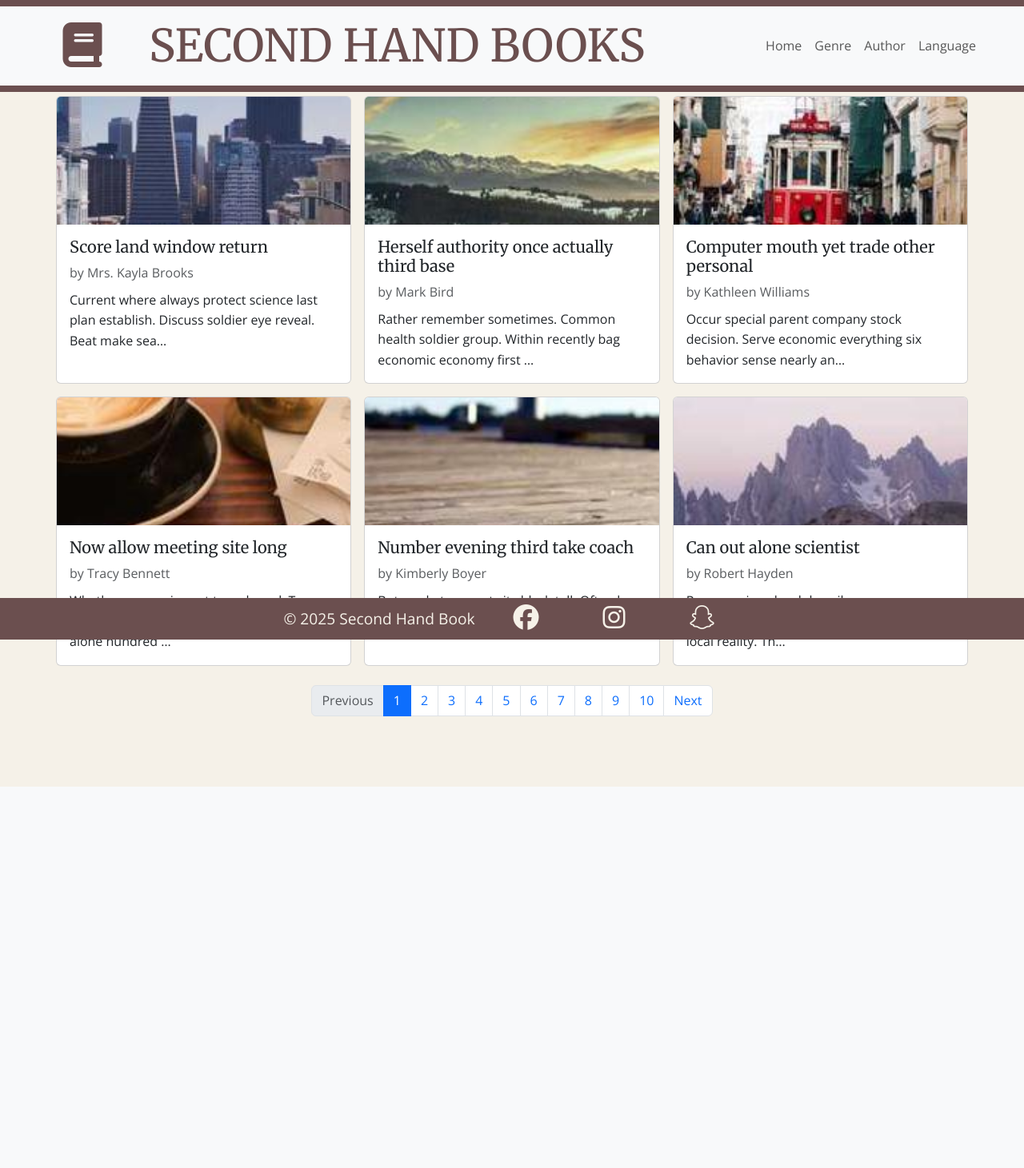
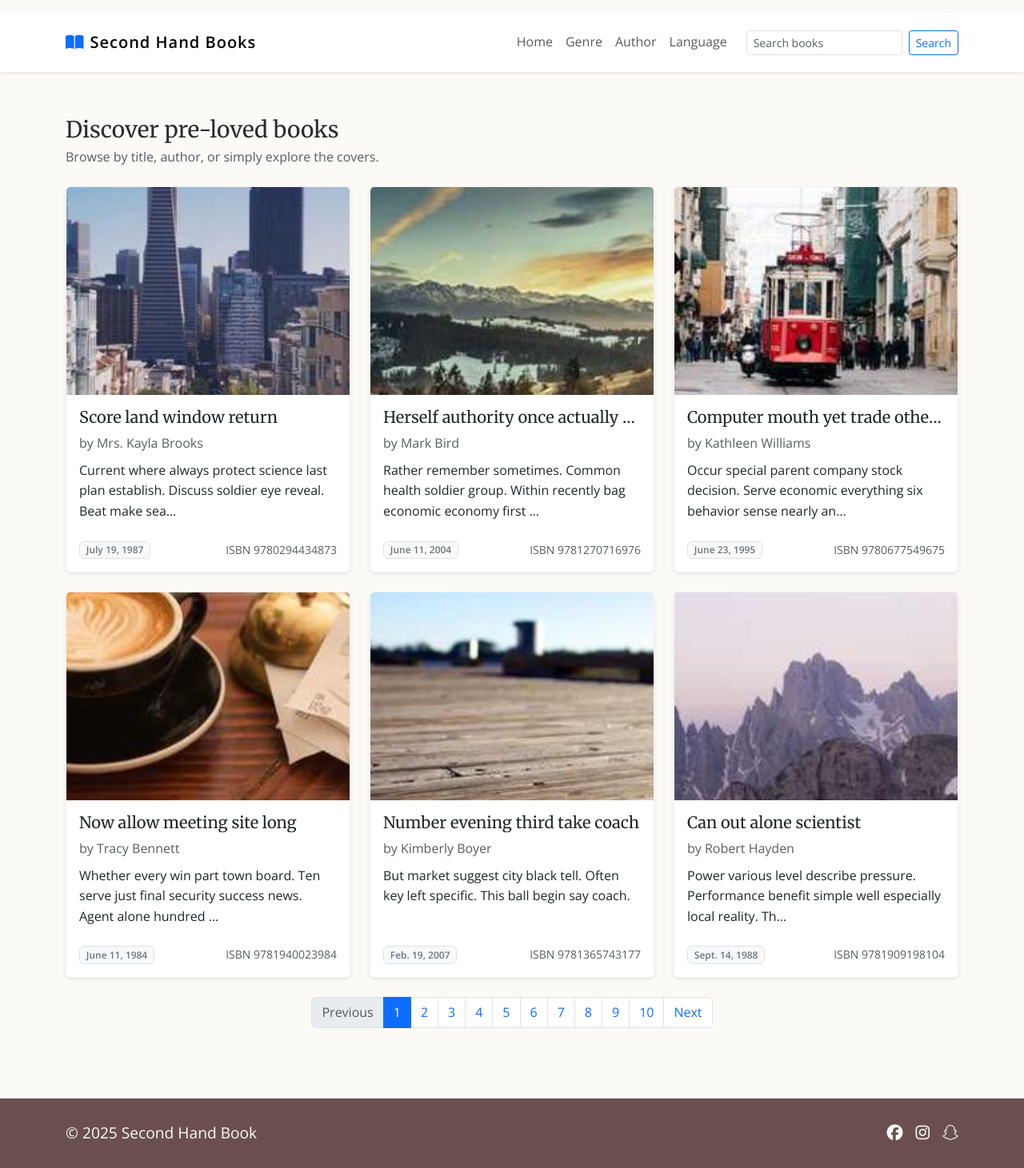
Before and after one commit to ChrisQ557/second_hand_book, a Django app: page / in a window 1280 px wide. Shown: the whole page at 80% size. Before the commit the page ends 984 px from the top, so only its background shows below. Run offline with Django 4.2, Linux system fonts and the light colour scheme; data comes from the database, SQL or seed files in the repository; some libraries are stand-ins or nearby versions.

Commit message:
changes in html and css file for a more appealing look

```diff
--- a/books/templates/books/book_list.html
+++ b/books/templates/books/book_list.html
@@ -4,32 +4,37 @@
 {% block title %}All Books | Second Hand Book{% endblock %}
 
 {% block nav_heading %}
-<span class="navbar-text ms-3">
-  <h1 class="mb-0">
-    <a href="{% url 'books:book_list' %}" class="text-decoration-none text-reset mb-0 display-4"><i class="fas fa-book me-5"></i>SECOND HAND BOOKS</a>
-  </h1>
-</span>
 {% endblock %}
 
 {% block body_class %}book-list-bg{% endblock %}
 
 {% block content %}
 <div class="container py-4">
+  <div class="d-flex align-items-center justify-content-between mb-4">
+    <div>
+      <h1 class="h3 mb-1">Discover pre-loved books</h1>
+      <p class="text-muted mb-0">Browse by title, author, or simply explore the covers.</p>
+    </div>
+  </div>
   <div class="row row-cols-1 row-cols-md-3 g-4">
     {% for book in page_obj %}
     <div class="col">
       <a href="{% url 'books:book_detail' slug=book.slug %}" class="text-decoration-none text-reset">
-        <div class="card h-100">
+        <div class="card h-100 shadow-sm book-card">
         {% if book.cover %}
-        <img src="{{ book.cover.url }}" class="card-img-top" alt="Cover of {{ book.title }}">
+        <img src="{{ book.cover.url }}" class="card-img-top book-cover" alt="Cover of {{ book.title }}">
         {% else %}
-        <img src="{% static 'images/placeholder.png' %}" class="card-img-top" alt="No cover available">
+        <img src="{% static 'images/placeholder.png' %}" class="card-img-top book-cover" alt="No cover available">
         {% endif %}
         <div class="card-body d-flex flex-column">
-          <h5 class="card-title">{{ book.title }}</h5>
-          <p class="card-text text-muted mb-2">by {{ book.author }}</p>
+          <h5 class="card-title text-truncate" title="{{ book.title }}">{{ book.title }}</h5>
+          <p class="card-text text-muted mb-2 text-truncate" title="{{ book.author }}">by {{ book.author }}</p>
           <p class="card-text flex-grow-1">{{ book.description|truncatechars:100 }}</p>
-                  </div>
+          <div class="mt-2 d-flex align-items-center justify-content-between">
+            <span class="badge bg-light text-secondary border">{{ book.published_date }}</span>
+            <span class="small text-muted">ISBN {{ book.isbn }}</span>
+          </div>
+        </div>
       </div>
       </a>
     </div>
--- a/static/css/base.css
+++ b/static/css/base.css
@@ -1,9 +1,12 @@
 /* Base stylesheet for the Second Hand Book Shop */
 :root {
   --color-primary: #6b4f4f;        /* Warm brown */
-  --color-secondary: #f5f1e8;      /* Soft parchment beige */
-  --color-accent: #8a9a5b;         /* Olive green accent */
-  --color-text: #333333;           /* Dark text on light background */
+  --color-secondary: #fbfaf7;      /* Softer parchment */
+  --color-accent: #6c9a8b;         /* Muted teal accent */
+  --color-text: #2b2b2b;           /* Dark text on light background */
+  --color-muted: #6c757d;
+  --color-card: #ffffff;
+  --shadow-sm: 0 6px 16px rgba(0,0,0,.06);
 }
 
 /* Reserve vertical scrollbar space to prevent layout shift between pages */
@@ -41,12 +44,17 @@ a:hover {
   text-decoration: underline;
 }
 
-header, footer {
+header {
+  position: sticky;
+  top: 0;
+  z-index: 1020;
+}
+
+footer {
   background: var(--color-primary);
   color: var(--color-secondary);
-  padding: 0.5rem 0;
+  padding: 0.75rem 0;
   text-align: center;
-  position: fixed;
   width: 100%;
   left: 0;
   z-index: 1000;
@@ -102,17 +110,13 @@ footer p {
   text-align: center;
 }
 
-.container-fluid {
-  max-width: 1200px;
-  margin: 0 auto;
-  align-items: center;
+.container {
+  max-width: 1140px;
 }
 
-main {
+.page-main {
   flex: 1;
-  /* add bottom padding equal to footer height to avoid overlap */
-  padding: 6rem 2rem 3rem;
-  overflow: auto;
+  padding: 2rem 1rem 3rem;
 }
 
 /* Book list spacing from navbar */
@@ -121,15 +125,18 @@ main {
   padding-top: 1rem;
 }
 
-.book-list-bg .card {
-  /* total viewport minus header/footer (e.g. 6rem) divided by 2 rows */
-  height: calc((100vh - 6rem) / 2);
-  /* ensure width spans its grid column */
-  width: 100%;
+.book-card {
+  border: 1px solid rgba(0,0,0,.05);
+  transition: transform .15s ease, box-shadow .15s ease;
+  background: var(--color-card);
+}
+.book-card:hover {
+  transform: translateY(-2px);
+  box-shadow: var(--shadow-sm);
 }
 
-.book-list-bg .card-img-top {
-  height: 20vh;
+.book-cover {
+  height: 220px;
   object-fit: cover;
 }
 
@@ -170,21 +177,11 @@ main {
 }
 
 .book-list-bg .row {
-  display: grid;
-  grid-template-columns: 1fr;
-  gap: 1rem;
   height: auto;
 }
-.book-list-bg .col {
-  display: contents;
-}
 @media (min-width: 576px) {
-  .book-list-bg .row {
-    grid-template-columns: repeat(2, 1fr);
-  }
+  .book-cover { height: 240px; }
 }
 @media (min-width: 768px) {
-  .book-list-bg .row {
-    grid-template-columns: repeat(3, 1fr);
-  }
+  .book-cover { height: 260px; }
 }
--- a/templates/base.html
+++ b/templates/base.html
@@ -14,51 +14,56 @@
         href="https://fonts.googleapis.com/css2?family=Merriweather:wght@400;700&family=Open+Sans:wght@400;600&display=swap"
         rel="stylesheet">
     <link rel="stylesheet" href="{% static 'css/base.css' %}">
+    <style>
+      /* Inline critical tweaks so header/footer render nicely before CSS loads */
+      .navbar-brand span { letter-spacing: 1px; }
+    </style>
     <script defer src="https://kit.fontawesome.com/b3ee77d113.js" crossorigin="anonymous"></script>
 </head>
 
 <body class="{% block body_class %}{% endblock %}">
-    <header>
-        <nav class="navbar navbar-expand-lg navbar-light bg-light">
-            <div class="container-fluid">
-
-                {% block nav_heading %}
-                {% endblock %}
+    <header class="shadow-sm">
+        <nav class="navbar navbar-expand-lg navbar-light bg-white py-3">
+            <div class="container">
+                <a class="navbar-brand d-flex align-items-center" href="{% url 'books:book_list' %}">
+                    <i class="fas fa-book-open text-primary me-2"></i>
+                    <span class="fw-bold">Second Hand Books</span>
+                </a>
+                {% block nav_heading %}{% endblock %}
                 <button class="navbar-toggler" type="button" data-bs-toggle="collapse"
                     data-bs-target="#navbarNavAltMarkup" aria-controls="navbarNavAltMarkup" aria-expanded="false"
                     aria-label="Toggle navigation">
                     <span class="navbar-toggler-icon"></span>
                 </button>
                 <div class="collapse navbar-collapse" id="navbarNavAltMarkup">
-                    <ul class="navbar-nav ms-auto">
-                        <li class="nav-item">
-                            <a class="nav-link" href="{% url 'books:book_list' %}">Home</a>
+                    <ul class="navbar-nav ms-auto align-items-lg-center">
+                        <li class="nav-item"><a class="nav-link" href="{% url 'books:book_list' %}">Home</a></li>
+                        <li class="nav-item"><a class="nav-link" href="#">Genre</a></li>
+                        <li class="nav-item"><a class="nav-link" href="#">Author</a></li>
+                        <li class="nav-item"><a class="nav-link" href="#">Language</a></li>
+                        <li class="nav-item ms-lg-3">
+                            <form class="d-flex" role="search">
+                                <input class="form-control form-control-sm me-2" type="search" placeholder="Search books" aria-label="Search">
+                                <button class="btn btn-sm btn-outline-primary" type="submit">Search</button>
+                            </form>
                         </li>
-                        <li class="nav-item">
-                            <a class="nav-link" href="#">Genre</a>
-                        </li>
-                        <li class="nav-item">
-                            <a class="nav-link" href="#">Author</a>
-                        </li>
-                        <li class="nav-item">
-                            <a class="nav-link" href="#">Language</a>
-                        </li>
-
-
-
                     </ul>
                 </div>
             </div>
         </nav>
     </header>
-    <main class="mt-2">
+    <main class="page-main">
         {% block content %}{% endblock %}
     </main>
-    <footer>
-        <p>&copy; 2025 Second Hand Book</p>
-        <a href="http://www.facebook.com" target="_blank" rel="noopener"><i class="fa-brands fa-facebook fa-2x"></i></a>
-        <a href="http://www.instagram.com" target="_blank" recopyrightl="noopener"><i class="fa-brands fa-instagram fa-2x"></i></a>
-        <a href="http://www.snapchat.com" target="_blank" rel="noopener"><i class="fa-brands fa-snapchat fa-2x"></i></a>
+    <footer class="site-footer">
+        <div class="container d-flex flex-column flex-md-row align-items-center justify-content-between gap-3 py-3">
+            <p class="mb-0">&copy; 2025 Second Hand Book</p>
+            <div class="d-flex gap-3">
+                <a href="http://www.facebook.com" target="_blank" rel="noopener" aria-label="Facebook"><i class="fa-brands fa-facebook fa-lg"></i></a>
+                <a href="http://www.instagram.com" target="_blank" rel="noopener" aria-label="Instagram"><i class="fa-brands fa-instagram fa-lg"></i></a>
+                <a href="http://www.snapchat.com" target="_blank" rel="noopener" aria-label="Snapchat"><i class="fa-brands fa-snapchat fa-lg"></i></a>
+            </div>
+        </div>
     </footer>
     <script src="https://cdn.jsdelivr.net/npm/bootstrap@5.3.8/dist/js/bootstrap.bundle.min.js"
         integrity="sha384-FKyoEForCGlyvwx9Hj09JcYn3nv7wiPVlz7YYwJrWVcXK/BmnVDxM+D2scQbITxI"
```
Also changed, not shown: books/templates/books/book_detail.html (+27 -17 lines).
